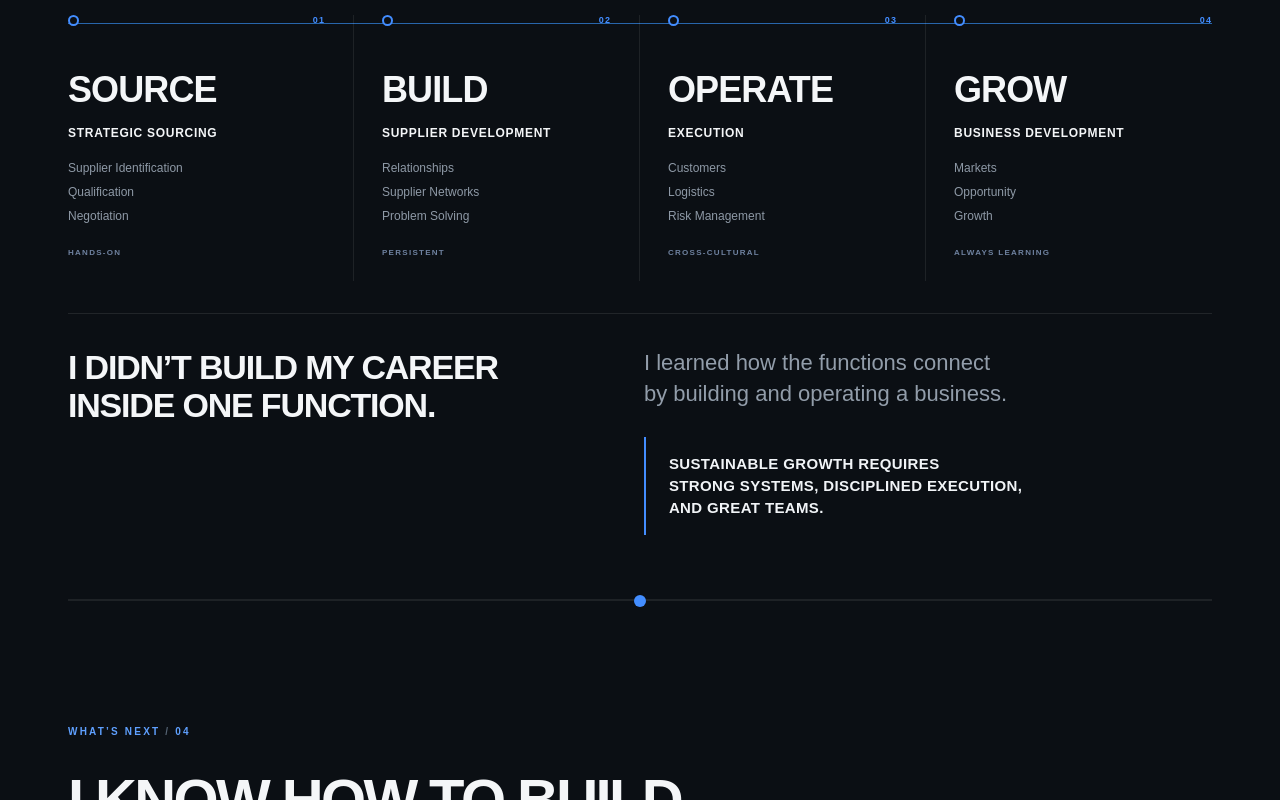
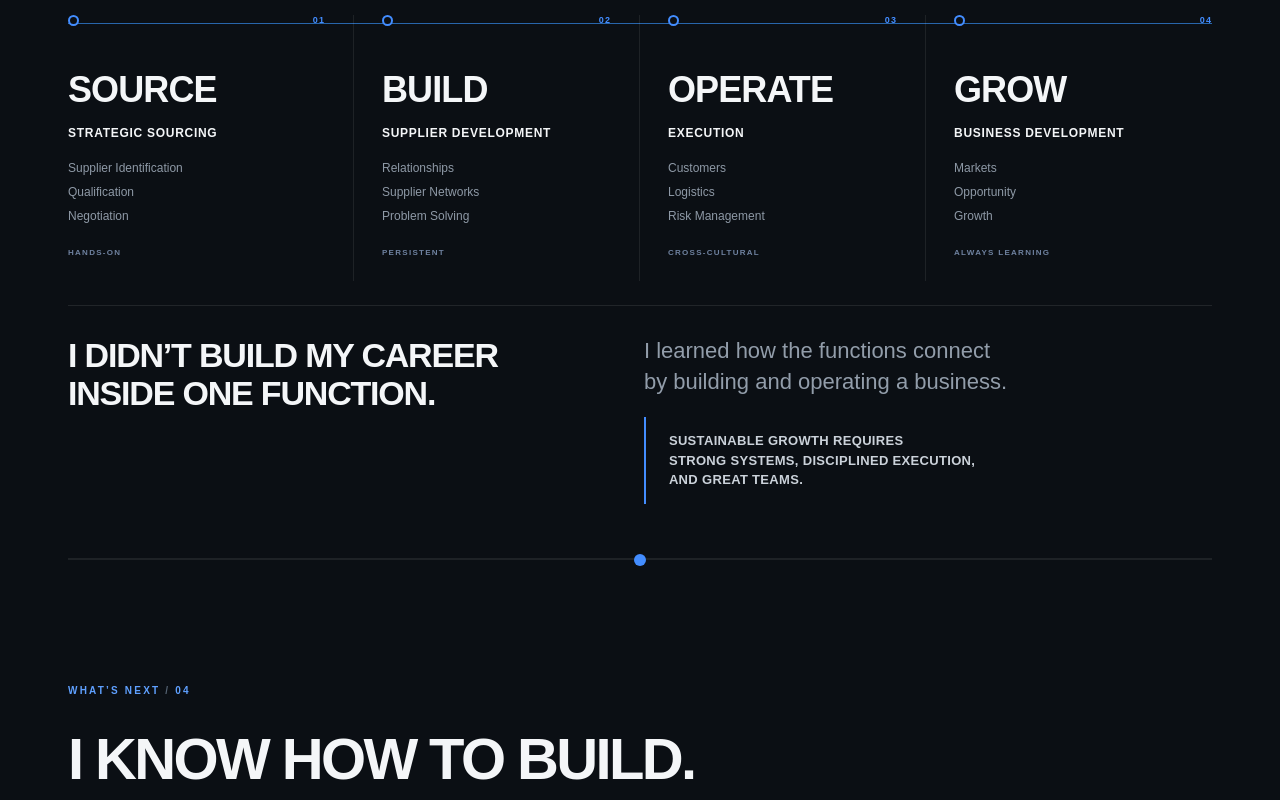
Before and after one commit to su59201/Brandon-Website, a Next.js app: page /about in a window 1280 px wide. Shown: the part 1457-2257 px from the top of the page. Built offline with nearby package versions, Linux system fonts and the light colour scheme.

Commit message:
Tighten entrepreneur story hierarchy and spacing

```diff
--- a/app/globals.css
+++ b/app/globals.css
@@ -403,7 +403,7 @@ a {
 .about-story-label{margin:0;color:#5fa0ff;font-size:10px;font-weight:800;letter-spacing:.22em}.about-story-label span{color:#566474}
 .about-story-hero{min-height:calc(82vh - 82px);display:grid;grid-template-columns:1.35fr .65fr;gap:100px;align-items:center;padding:120px 0;border-bottom:1px solid rgba(255,255,255,.08)}.about-story-hero h1{margin:29px 0 0;font-size:clamp(54px,5vw,72px);line-height:1.03;letter-spacing:-.052em}.about-story-intro{margin:36px 0 0;color:#9fa9b6;font-size:17px;line-height:1.75}.about-story-signature{margin:39px 0 0;color:#717e8c;font-size:9px;font-weight:800;letter-spacing:.21em}.about-story-stats{border-top:1px solid rgba(255,255,255,.13)}.about-story-stats>div{min-height:136px;display:grid;grid-template-columns:112px 1fr;align-items:center;gap:20px;border-bottom:1px solid rgba(255,255,255,.13)}.about-story-stats strong{color:#438dff;font-size:68px;line-height:1;letter-spacing:-.055em}.about-story-stats span{color:#8995a3;font-size:10px;font-weight:800;letter-spacing:.13em}
 .about-continuum{position:relative}.about-markets-editorial{position:relative;padding:96px 0 64px}.market-wordline{position:relative;display:grid;grid-template-columns:repeat(3,1fr);gap:54px;margin-top:48px;padding:28px 0 42px}.market-wordline::before{content:"";position:absolute;left:0;right:0;top:50%;height:1px;background:#2865ab}.market-wordline article{position:relative;background:#0b0f14;z-index:2}.market-wordline article:nth-child(2){text-align:center}.market-wordline article:nth-child(3){text-align:right}.market-wordline h2{margin:0;font-size:50px;letter-spacing:-.035em}.market-wordline p{margin:19px 0 0;color:#84909d;font-size:11px;letter-spacing:.035em}.market-axis{position:absolute;left:50%;top:50%;transform:translate(-50%,-50%);display:flex;flex-direction:column;align-items:center;z-index:4}.market-axis i{width:10px;height:10px;border-radius:50%;background:#438dff;box-shadow:0 0 12px rgba(67,141,255,.65)}.market-axis span{margin-top:17px;padding:5px 9px;background:#0b0f14;color:#6e7b89;font-size:8px;font-weight:800;line-height:1.45;letter-spacing:.13em;text-align:center}.about-markets-editorial blockquote{max-width:820px;margin:50px 0 0;padding-left:30px;border-left:2px solid #438dff;color:#7e8996;font-size:38px;line-height:1.35;letter-spacing:-.032em}.about-markets-editorial blockquote strong{color:#f4f6f8;font-weight:700}
-.value-chain-section{position:relative;padding:72px 0 64px;border-bottom:1px solid rgba(255,255,255,.08)}
+.value-chain-section{position:relative;padding:72px 0 54px;border-bottom:1px solid rgba(255,255,255,.08)}
 .value-chain-heading{display:grid;grid-template-columns:.72fr 1.28fr;align-items:end;gap:70px}
 .value-chain-heading h2{margin:0;font-size:48px;line-height:1.04;letter-spacing:-.04em}
 .value-chain-heading h2 em{color:#7f8996;font-style:normal;font-weight:400}
@@ -418,11 +418,10 @@ a {
 .value-chain-flow h4{margin:0 0 18px;font-size:12px;line-height:1.35;letter-spacing:.06em}
 .value-chain-flow p{margin:0 0 7px;color:#8e99a6;font-size:12px;line-height:1.45}
 .value-chain-flow small{display:block;margin-top:22px;color:#6f82a0;font-size:8px;font-weight:800;letter-spacing:.16em}
-.value-chain-editorial{display:grid;grid-template-columns:.92fr 1.08fr;gap:92px;margin-top:32px;padding-top:34px;border-top:1px solid rgba(255,255,255,.09)}
+.value-chain-editorial{display:grid;grid-template-columns:.92fr 1.08fr;gap:92px;margin-top:24px;padding-top:30px;border-top:1px solid rgba(255,255,255,.09)}
 .value-chain-editorial h3{margin:0;font-size:34px;line-height:1.12;letter-spacing:-.035em}
 .value-chain-editorial>div>p{margin:0;color:#929daa;font-size:22px;line-height:1.4}
-.value-chain-range{margin-top:25px;color:#71808f;font-size:8px;font-weight:800;line-height:1.8;letter-spacing:.11em}
-.value-chain-editorial blockquote{margin:28px 0 0;padding:16px 0 16px 23px;border-left:2px solid #438dff;color:#f1f4f7;font-size:15px;font-weight:700;line-height:1.45;letter-spacing:.025em}
+.value-chain-editorial blockquote{margin:20px 0 0;padding:14px 0 14px 23px;border-left:2px solid #438dff;color:#cbd2da;font-size:13px;font-weight:600;line-height:1.5;letter-spacing:.025em}
 @media(max-width:767px){.value-chain-section{padding:78px 0 68px}.value-chain-heading{grid-template-columns:1fr;gap:25px}.value-chain-heading h2{font-size:40px}.value-chain-flow{grid-template-columns:1fr;margin-top:44px;padding-left:28px}.value-chain-flow::before{left:5px;right:auto;top:6px;bottom:18px;width:1px;height:auto}.value-chain-flow article,.value-chain-flow article:first-child,.value-chain-flow article:last-child{min-height:0;padding:0 0 36px;border-right:0}.value-chain-node{position:absolute;left:-28px;top:0;width:calc(100% + 28px)}.value-chain-flow h3{margin-top:0}.value-chain-flow small{margin-top:14px}.value-chain-editorial{grid-template-columns:1fr;gap:25px;margin-top:20px;padding-top:38px}.value-chain-editorial h3{font-size:31px}.value-chain-editorial>div>p{font-size:20px}}
 .market-axis span{display:none}
 .about-markets-editorial::after{content:"";position:absolute;left:50%;bottom:-28px;width:1px;height:56px;background:#2865ab;z-index:2}
```
